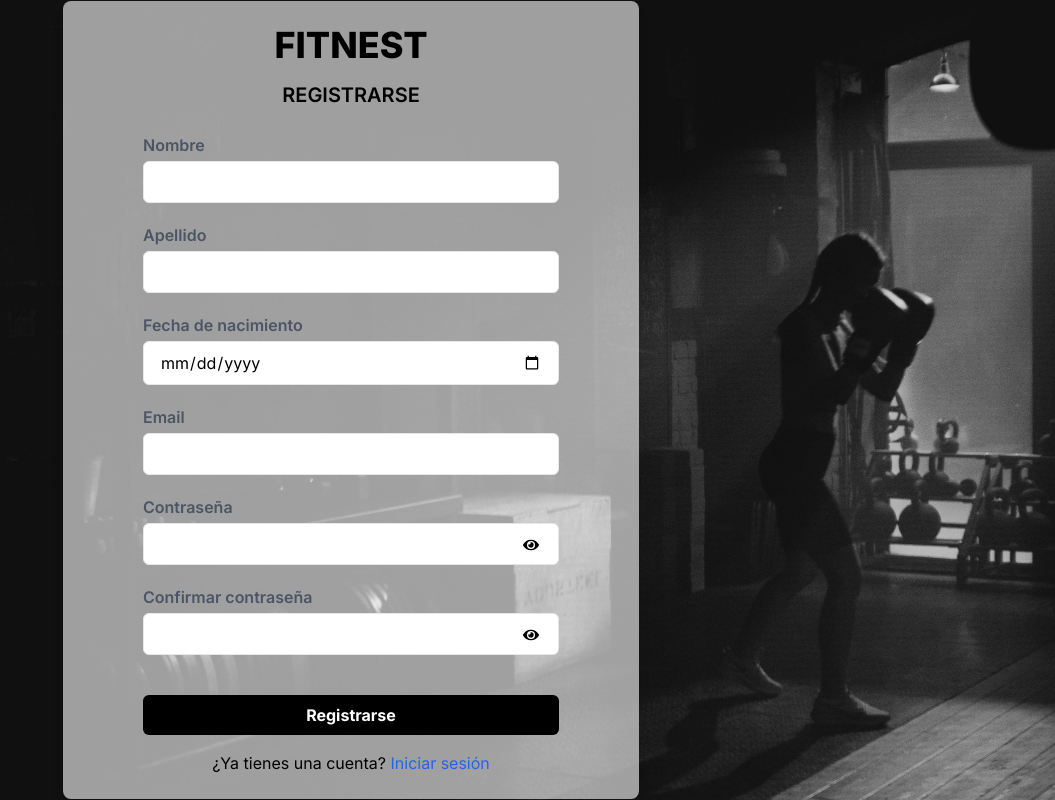
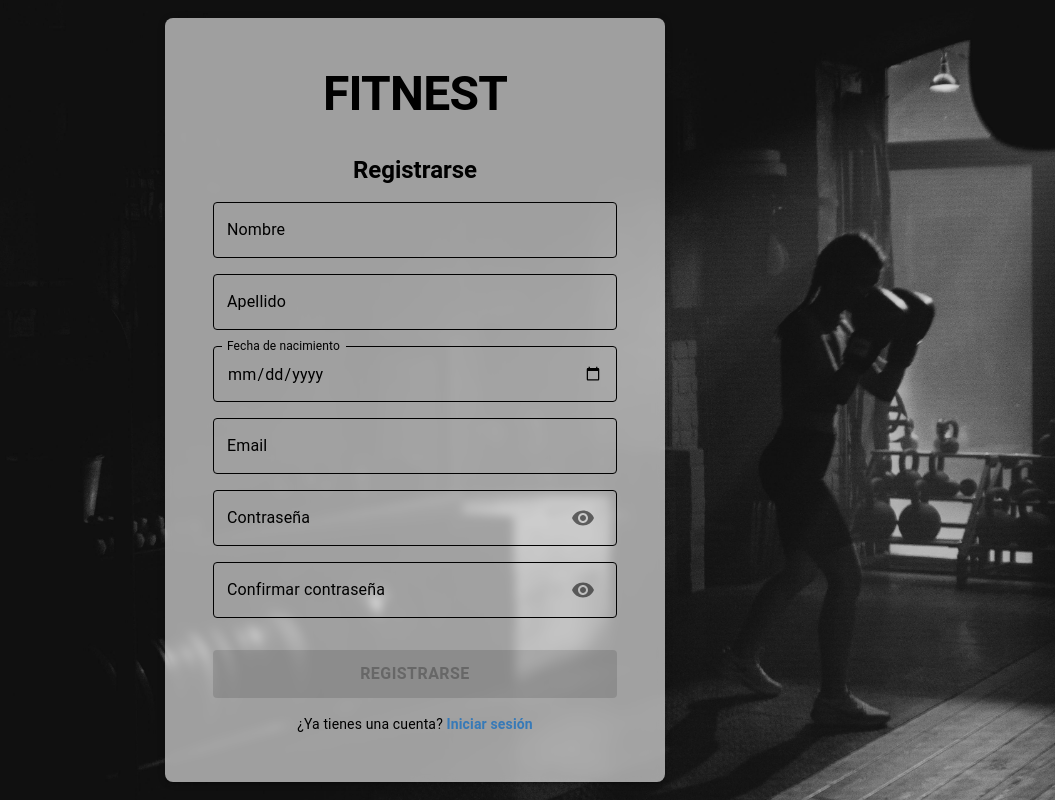
Before and after one commit to fitnestcorp/frontend, a Next.js app: page /registrarse in a window 1280 px wide. Shown: the whole page, without its empty margins (225-1280 px from the left). Built offline with nearby package versions, Linux system fonts and the light colour scheme; no server answers.

Commit message:
refactor: change tailwind to Material UI

```diff
--- a/src/app/(auth)/layout.tsx
+++ b/src/app/(auth)/layout.tsx
@@ -1,10 +1,11 @@
 import Image from 'next/image';
+import { Box, Container, Typography, Paper } from '@mui/material';
 
 export const AuthLayout = ({
 	children,
 }: Readonly<{ children: React.ReactNode }>) => {
 	return (
-		<div className='relative'>
+		<Box sx={{ position: 'relative', minHeight: '100vh' }}>
 			<Image
 				src={'/background/auth-background.jpg'}
 				alt="background image"
@@ -15,15 +16,45 @@ export const AuthLayout = ({
 					zIndex: -1,
 				}}
 			/>
-			<div className="flex items-center justify-start min-h-screen ms-72">
-				<div className="w-full max-w-xl px-20 p-6 bg-white/60 rounded-lg shadow-lg">
-					<h1 className="mb-4 text-4xl font-extrabold text-center">
+			<Container
+				sx={{
+					display: 'flex',
+					alignItems: 'center',
+					justifyContent: { xs: 'center', md: 'flex-start' },
+					minHeight: '100vh',
+					pl: { xs: 2, sm: 3, md: 9 },
+					pr: { xs: 2, sm: 3, md: 9 },
+				}}
+			>
+				<Paper
+					elevation={3}
+					sx={{
+						width: '100%',
+						maxWidth: '500px',
+						p: { xs: 3, sm: 6 },
+						mx: { xs: 2, sm: 'auto' },
+						backgroundColor: 'rgba(255, 255, 255, 0.6)',
+						borderRadius: 2,
+						backdropFilter: 'blur(5px)',
+					}}
+				>
+					<Typography
+						variant="h1"
+						component="h1"
+						sx={{
+							mb: 4,
+							fontSize: { xs: '2.5rem', sm: '3rem' },
+							fontWeight: 'bold',
+							textAlign: 'center',
+							color: 'text.secondary',
+						}}
+					>
 						FITNEST
-					</h1>
+					</Typography>
 					{children}
-				</div>
-			</div>
-		</div>
+				</Paper>
+			</Container>
+		</Box>
 	);
 };
 
--- /dev/null
+++ b/src/app/ThemeProviderWrapper.tsx
@@ -0,0 +1,15 @@
+'use client';
+import React from 'react';
+import { ThemeProvider, CssBaseline } from '@mui/material';
+import theme from './theme';
+
+const ThemeProviderWrapper = ({ children }: { children: React.ReactNode }) => {
+	return (
+		<ThemeProvider theme={theme}>
+			<CssBaseline />
+			{children}
+		</ThemeProvider>
+	);
+};
+
+export default ThemeProviderWrapper;
--- /dev/null
+++ b/src/app/theme.ts
@@ -0,0 +1,103 @@
+import { createTheme } from '@mui/material/styles';
+import { text } from 'stream/consumers';
+
+const theme = createTheme({
+	palette: {
+		primary: {
+			main: '#000000', // Black for primary color
+		},
+		secondary: {
+			main: '#ffffff', // White for secondary color
+		},
+		text: {
+			primary: '#ffffff', // White text color
+			secondary: '#000000', // Black text color
+		},
+		background: {
+			default: '#111111', // Dark background color
+			paper: '#ffffff', // White paper background
+		},
+	},
+	typography: {
+		// h1: {
+		// 	fontSize: '3rem',
+		// 	fontWeight: 700,
+		// 	color: '#ffffff', // White color for h1
+		// },
+		// h2: {
+		// 	fontSize: '2rem',
+		// 	fontWeight: 700,
+		// 	color: '#000000', // Black color for h2
+		// },
+		// body1: {
+		// 	fontSize: '1rem',
+		// 	color: '#000000', // Black color for body text
+		// },
+		// button: {
+		// 	textTransform: 'none',
+		// 	fontWeight: 700,
+		// 	color: '#ffffff', // White color for buttons
+		// },
+	},
+	components: {
+		MuiButton: {
+			styleOverrides: {
+				root: {
+					backgroundColor: '#000000',
+					color: '#ffffff',
+					'&:hover': {
+						backgroundColor: '#333333',
+					},
+				},
+			},
+		},
+		MuiTextField: {
+			styleOverrides: {
+				root: {
+					'& .MuiOutlinedInput-root': {
+						'& fieldset': {
+							borderColor: '#000000',
+						},
+						'&:hover fieldset': {
+							borderColor: '#333333',
+						},
+						'&.Mui-focused fieldset': {
+							borderColor: '#000000',
+						},
+					},
+					'& .MuiInputLabel-root.Mui-focused': {
+						color: '#000000',
+					},
+					'& .MuiInputBase-input': {
+						color: '#000000',
+					},
+					'& .MuiInputBase-root': {
+						// backgroundColor: '#ffffff',
+					},
+					// withour border
+					// '& .MuiOutlinedInput-notchedOutline': {
+					// 	border: 'none',
+					// },
+				},
+			},
+		},
+		MuiAppBar: {
+			styleOverrides: {
+				root: {
+					backgroundColor: '#000000',
+					color: '#ffffff',
+				},
+			},
+		},
+		MuiPaper: {
+			styleOverrides: {
+				root: {
+					backgroundColor: '#ffffff',
+					color: '#000000',
+				},
+			},
+		},
+	},
+});
+
+export default theme;
--- a/src/components/forms/LoginForm.tsx
+++ b/src/components/forms/LoginForm.tsx
@@ -1,19 +1,31 @@
 'use client';
 import { useState } from 'react';
-import Link from 'next/link';
+import NextLink from 'next/link';
 import { useRouter } from 'next/navigation';
-import { useForm } from 'react-hook-form';
+import { Controller, useForm } from 'react-hook-form';
 import { zodResolver } from '@hookform/resolvers/zod';
 import { z } from 'zod';
+import {
+	Grid,
+	TextField,
+	Button,
+	Typography,
+	Box,
+	Alert,
+	CircularProgress,
+	InputAdornment,
+	IconButton,
+	Link,
+} from '@mui/material';
 
 import { LoginSchema } from '@/schemas';
 import { useLoginUserMutation } from '@/store';
-import { PasswordInput } from '../ui/password-input/PasswordInput';
+import { Visibility, VisibilityOff } from '@mui/icons-material';
 
 export const LoginForm = () => {
 	const {
 		handleSubmit,
-		register,
+		control,
 		formState: { errors, isSubmitting, isDirty },
 	} = useForm<z.infer<typeof LoginSchema>>({
 		resolver: zodResolver(LoginSchema),
@@ -25,9 +37,9 @@ export const LoginForm = () => {
 
 	const router = useRouter();
 
-	const [succesfully, setSuccesfully] = useState('');
+	const [successfully, setSuccessfully] = useState('');
 	const [errorMap, setErrorMap] = useState('');
-	const [password, setPassword] = useState('');
+	const [passwordVisible, setPasswordVisible] = useState(false);
 
 	const [loginUser, { data, error }] = useLoginUserMutation();
 
@@ -42,86 +54,128 @@ export const LoginForm = () => {
 
 		if (!errorocurred && data) {
 			setErrorMap('');
-			setSuccesfully('Sesión iniciada correctamente');
+			setSuccessfully('Sesión iniciada correctamente');
 			router.push('/');
 		}
 	}
 	return (
-		<div className="fade-in">
-			<h2 className="mb-6 text-xl font-semibold text-center uppercase">
+		<Box>
+			<Typography
+				component="h1"
+				variant="h5"
+				textAlign="center"
+				gutterBottom
+				sx={{ color: 'text.secondary', fontWeight: 'bold', mb: 2 }}
+			>
 				Iniciar Sesión
-			</h2>
+			</Typography>
 			<form onSubmit={handleSubmit(onSubmit)}>
-				<div className="space-y-5">
-					<div className="relative space-y-1">
-						<label
-							htmlFor="email"
-							className="font-semibold text-gray-600"
+				<Grid container spacing={2}>
+					<Grid item xs={12}>
+						<Controller
+							name="email"
+							control={control}
+							render={({ field }) => (
+								<TextField
+									{...field}
+									label="Email"
+									variant="outlined"
+									fullWidth
+									error={!!errors.email}
+									helperText={errors.email?.message}
+								/>
+							)}
+						/>
+					</Grid>
+					<Grid item xs={12}>
+						<Controller
+							name="password"
+							control={control}
+							render={({ field }) => (
+								<TextField
+									{...field}
+									label="Contraseña"
+									type={passwordVisible ? 'text' : 'password'}
+									variant="outlined"
+									fullWidth
+									error={!!errors.password}
+									helperText={errors.password?.message}
+									InputProps={{
+										endAdornment: (
+											<InputAdornment position="end">
+												<IconButton
+													onClick={() =>
+														setPasswordVisible(
+															!passwordVisible
+														)
+													}
+												>
+													{passwordVisible ? (
+														<VisibilityOff />
+													) : (
+														<Visibility />
+													)}
+												</IconButton>
+											</InputAdornment>
+										),
+									}}
+								/>
+							)}
+						/>
+					</Grid>
+					<Grid item xs={12} sx={{ textAlign: 'left' }}>
+						<Link
+							href="/forgot-password"
+							style={{
+								color: '#377AB8',
+								fontWeight: 'bold',
+								textDecoration: 'none',
+								fontSize: '0.875rem',
+							}}
 						>
-							Email
-						</label>
-						<input
-							{...register('email', { required: true })}
-							type="email"
-							name="email"
-							className={`w-full px-4 py-2 border rounded-md focus:outline-none focus:ring-2 ${
-								errors?.email
-									? 'focus:ring-red-600'
-									: 'focus:ring-blue-600'
-							}`}
-						/>
-						{errors?.email && (
-							<span className="text-red-600 text-sm">
-								{errors?.email?.message}
-							</span>
+							¿Olvidaste la contraseña?
+						</Link>
+					</Grid>
+					<Grid item xs={12}>
+						{successfully && (
+							<Alert severity="success">{successfully}</Alert>
 						)}
-					</div>
-					<div className="relative space-y-1">
-						<PasswordInput
-							password={password}
-							setPassword={setPassword}
-							label="Contraseña"
-							className={`w-full px-4 py-2 border rounded-md focus:outline-none focus:ring-2 ${
-								errors?.password
-									? 'focus:ring-red-600'
-									: 'focus:ring-blue-600'
-							}`}
-							register={register('password', { required: true })}
-						/>
-						{errors?.password && (
-							<span className="text-red-600 text-sm">
-								{errors?.password?.message}
-							</span>
-						)}
-					</div>
-
-					{succesfully != '' && (
-						<div className="text-green-600 text-center font-bold mb-2 text-sm">
-							{succesfully}
-						</div>
-					)}
-					{errorMap != '' && (
-						<div className="text-red-600 text-center font-bold mb-2 text-sm">
-							{errorMap}
-						</div>
-					)}
-					<button
-						className="w-full py-2 pt-2 font-bold text-white bg-black rounded-md hover:bg-gray-800"
-						disabled={!isDirty || isSubmitting}
-					>
-						Iniciar Sesión
-					</button>
-				</div>
+						{errorMap && <Alert severity="error">{errorMap}</Alert>}
+					</Grid>
+					<Grid item xs={12}>
+						<Button
+							type="submit"
+							fullWidth
+							variant="contained"
+							disabled={!isDirty || isSubmitting}
+							endIcon={
+								isSubmitting && <CircularProgress size={20} />
+							}
+						>
+							Iniciar Sesión
+						</Button>
+					</Grid>
+				</Grid>
 			</form>
-			<p className="mt-4 text-center">
+			<Typography
+				variant="body2"
+				textAlign="center"
+				mt={2}
+				sx={{ color: 'text.secondary' }}
+			>
 				¿Aún no tienes cuenta?{' '}
 				<Link
 					href="/registrarse"
-					className="text-blue-600 hover:underline"
+					component={NextLink}
+					style={{
+						color: '#377AB8',
+						textDecoration: 'none',
+						fontWeight: 'bold',
+					}}
 				>
 					Crear cuenta
 				</Link>
-			</p>
-		</div>
+			</Typography>
+		</Box>
 	);
 };
--- a/src/components/forms/RegisterForm.tsx
+++ b/src/components/forms/RegisterForm.tsx
@@ -2,18 +2,29 @@
 import { useState } from 'react';
 import Link from 'next/link';
 import { useRouter } from 'next/navigation';
-import { useForm } from 'react-hook-form';
+import { Controller, useForm } from 'react-hook-form';
 import { zodResolver } from '@hookform/resolvers/zod';
 import { z } from 'zod';
+import {
+	Box,
+	Grid,
+	TextField,
+	Button,
+	Typography,
+	Alert,
+	CircularProgress,
+	IconButton,
+	InputAdornment,
+} from '@mui/material';
 
 import { RegisterSchema } from '@/schemas';
 import { useRegisterUserMutation } from '@/store';
-import { PasswordInput } from '../ui/password-input/PasswordInput';
+import { Visibility, VisibilityOff } from '@mui/icons-material';
 
 export const RegisterForm = () => {
 	const {
 		handleSubmit,
-		register,
+		control,
 		formState: { errors, isSubmitting, isDirty },
 	} = useForm<z.infer<typeof RegisterSchema>>({
 		resolver: zodResolver(RegisterSchema),
@@ -29,10 +40,10 @@ export const RegisterForm = () => {
 
 	const router = useRouter();
 
-	const [succesfully, setSuccesfully] = useState('');
+	const [successfully, setSuccessfully] = useState('');
 	const [errorMap, setErrorMap] = useState('');
-	const [password, setPassword] = useState('');
-	const [confirmPassword, setConfirmPassword] = useState('');
+	const [passwordVisible, setPasswordVisible] = useState(false);
+	const [confirmPasswordVisible, setConfirmPasswordVisible] = useState(false);
 
 	const [registerUser, { data, error }] = useRegisterUserMutation();
 
@@ -47,175 +58,218 @@ export const RegisterForm = () => {
 
 		if (!errorocurred && data) {
 			setErrorMap('');
-			setSuccesfully('Usuario registrado correctamente');
+			setSuccessfully('Usuario registrado correctamente');
 			router.push('/');
 		}
 	}
 
 	return (
-		<div className="fade-in">
-			<h2 className="mb-6 text-xl font-semibold text-center uppercase">
+		<Box>
+			<Typography
+				component="h1"
+				variant="h5"
+				textAlign="center"
+				gutterBottom
+				sx={{ color: 'text.secondary', fontWeight: 'bold', mb: 2 }}
+			>
 				Registrarse
-			</h2>
+			</Typography>
 			<form onSubmit={handleSubmit(onSubmit)}>
-				<div className="space-y-5">
-					<div className="relative space-y-1">
-						<label
-							htmlFor="firstName"
-							className="font-semibold text-gray-600"
+				<Grid container spacing={2}>
+					<Grid item xs={12}>
+						<Controller
+							name="firstName"
+							control={control}
+							render={({ field }) => (
+								<TextField
+									{...field}
+									label="Nombre"
+									variant="outlined"
+									fullWidth
+									error={!!errors.firstName}
+									helperText={errors.firstName?.message}
+								/>
+							)}
+						/>
+					</Grid>
+					<Grid item xs={12}>
+						<Controller
+							name="lastName"
+							control={control}
+							render={({ field }) => (
+								<TextField
+									{...field}
+									label="Apellido"
+									variant="outlined"
+									fullWidth
+									error={!!errors.lastName}
+									helperText={errors.lastName?.message}
+								/>
+							)}
+						/>
+					</Grid>
+					<Grid item xs={12}>
+						<Controller
+							name="birthDate"
+							control={control}
+							render={({ field }) => (
+								<TextField
+									{...field}
+									label="Fecha de nacimiento"
+									type="date"
+									variant="outlined"
+									fullWidth
+									InputLabelProps={{ shrink: true }}
+									error={!!errors.birthDate}
+									helperText={errors.birthDate?.message}
+								/>
+							)}
+						/>
+					</Grid>
+					<Grid item xs={12}>
+						<Controller
+							name="email"
+							control={control}
+							render={({ field }) => (
+								<TextField
+									{...field}
+									label="Email"
+									type="email"
+									variant="outlined"
+									fullWidth
+									error={!!errors.email}
+									helperText={errors.email?.message}
+								/>
+							)}
+						/>
+					</Grid>
+					<Grid item xs={12}>
+						<Controller
+							name="password"
+							control={control}
+							render={({ field }) => (
+								<TextField
+									{...field}
+									label="Contraseña"
+									type={passwordVisible ? 'text' : 'password'}
+									variant="outlined"
+									fullWidth
+									error={!!errors.password}
+									helperText={errors.password?.message}
+									InputProps={{
+										endAdornment: (
+											<InputAdornment position="end">
+												<IconButton
+													onClick={() =>
+														setPasswordVisible(
+															!passwordVisible
+														)
+													}
+												>
+													{passwordVisible ? (
+														<VisibilityOff />
+													) : (
+														<Visibility />
+													)}
+												</IconButton>
+											</InputAdornment>
+										),
+									}}
+								/>
+							)}
+						/>
+					</Grid>
+					<Grid item xs={12}>
+						<Controller
+							name="confirmPassword"
+							control={control}
+							render={({ field }) => (
+								<TextField
+									{...field}
+									label="Confirmar contraseña"
+									type={
+										confirmPasswordVisible
+											? 'text'
+											: 'password'
+									}
+									variant="outlined"
+									fullWidth
+									error={!!errors.confirmPassword}
+									helperText={errors.confirmPassword?.message}
+									InputProps={{
+										endAdornment: (
+											<InputAdornment position="end">
+												<IconButton
+													onClick={() =>
+														setConfirmPasswordVisible(
+															!confirmPasswordVisible
+														)
+													}
+												>
+													{confirmPasswordVisible ? (
+														<VisibilityOff />
+													) : (
+														<Visibility />
+													)}
+												</IconButton>
+											</InputAdornment>
+										),
+									}}
+								/>
+							)}
+						/>
+					</Grid>
+					<Grid item xs={12}>
+						{successfully && (
+							<Alert severity="success" sx={{ mb: 2 }}>
+								{successfully}
+							</Alert>
+						)}
+						{errorMap && (
+							<Alert severity="error" sx={{ mb: 2 }}>
+								{errorMap}
+							</Alert>
+						)}
+					</Grid>
+					<Grid item xs={12}>
+						<Button
+							type="submit"
+							fullWidth
+							variant="contained"
+							color="primary"
+							disabled={!isDirty || isSubmitting}
+							sx={{
+								height: 48,
+								fontSize: '1rem',
+								fontWeight: 'bold',
+							}}
+							endIcon={
+								isSubmitting && <CircularProgress size={20} />
+							}
 						>
-							Nombre
-						</label>
-						<input
-							{...register('firstName', { required: true })}
-							type="text"
-							name="firstName"
-							className={`w-full px-4 py-2 border rounded-md focus:outline-none focus:ring-2 ${
-								errors?.firstName
-									? 'focus:ring-red-600'
-									: 'focus:ring-blue-600'
-							}`}
-						/>
-						{errors?.firstName && (
-							<span className="text-red-600 text-sm">
-								{errors?.firstName?.message}
-							</span>
-						)}
-					</div>
-					<div className="relative space-y-1">
-						<label
-							htmlFor="lastName"
-							className="font-semibold text-gray-600"
-						>
-							Apellido
-						</label>
-						<input
-							{...register('lastName', { required: true })}
-							type="text"
-							name="lastName"
-							className={`w-full px-4 py-2 border rounded-md focus:outline-none focus:ring-2 ${
-								errors?.lastName
-									? 'focus:ring-red-600'
-									: 'focus:ring-blue-600'
-							}`}
-						/>
-						{errors?.lastName && (
-							<span className="text-red-600 text-sm">
-								{errors?.lastName?.message}
-							</span>
-						)}
-					</div>
-					<div className="relative space-y-1">
-						<label
-							htmlFor="birthDate"
-							className="font-semibold text-gray-600"
-						>
-							Fecha de nacimiento
-						</label>
-						<input
-							{...register('birthDate', { required: true })}
-							type="date"
-							name="birthDate"
-							className={`w-full px-4 py-2 border rounded-md focus:outline-none focus:ring-2 ${
-								errors?.birthDate
-									? 'focus:ring-red-600'
-									: 'focus:ring-blue-600'
-							}`}
-						/>
-						{errors?.birthDate && (
-							<span className="text-red-600 text-sm">
-								{errors?.birthDate?.message}
-							</span>
-						)}
-					</div>
-					<div className="relative space-y-1">
-						<label
-							htmlFor="email"
-							className="font-semibold text-gray-600"
-						>
-							Email
-						</label>
-						<input
-							{...register('email', { required: true })}
-							type="email"
-							name="email"
-							className={`w-full px-4 py-2 border rounded-md focus:outline-none focus:ring-2 ${
-								errors?.email
-									? 'focus:ring-red-600'
-									: 'focus:ring-blue-600'
-							}`}
-						/>
-						{errors?.email && (
-							<span className="text-red-600 text-sm">
-								{errors?.email?.message}
-							</span>
-						)}
-					</div>
-					<div className="relative space-y-1">
-						<PasswordInput
-							password={password}
-							setPassword={setPassword}
-							label="Contraseña"
-							className={`w-full px-4 py-2 border rounded-md focus:outline-none focus:ring-2 ${
-								errors?.password
-									? 'focus:ring-red-600'
-									: 'focus:ring-blue-600'
-							}`}
-							register={register('password', { required: true })}
-						/>
-						{errors?.password && (
-							<span className="text-red-600 text-sm">
-								{errors?.password?.message}
-							</span>
-						)}
-					</div>
-					<div className="relative space-y-1">
-						<PasswordInput
-							password={confirmPassword}
-							setPassword={setConfirmPassword}
-							label="Confirmar contraseña"
-							className={`w-full px-4 py-2 border rounded-md focus:outline-none focus:ring-2 ${
-								errors?.confirmPassword
-									? 'focus:ring-red-600'
-									: 'focus:ring-blue-600'
-							}`}
-							register={register('confirmPassword', {
-								required: true,
-							})}
-						/>
-						{errors?.confirmPassword && (
-							<span className="text-red-600 text-sm">
-								{errors?.confirmPassword?.message}
-							</span>
-						)}
-					</div>
-					{succesfully != '' && (
-						<div className="text-green-600 text-center font-bold mb-2 text-sm">
-							{succesfully}
-						</div>
-					)}
-					{errorMap != '' && (
-						<div className="text-red-600 text-center font-bold mb-2 text-sm">
-							{errorMap}
-						</div>
-					)}
-					<button
-						className="w-full py-2 pt-2 font-bold text-white bg-black rounded-md hover:bg-gray-800"
-						disabled={!isDirty || isSubmitting}
-					>
-						Registrarse
-					</button>
-				</div>
+							Registrarse
+						</Button>
+					</Grid>
+				</Grid>
 			</form>
-			<p className="mt-4 text-center">
+			<Typography
+				variant="body2"
+				textAlign="center"
+				mt={2}
+				sx={{ color: 'text.secondary' }}
+			>
 				¿Ya tienes una cuenta?{' '}
 				<Link
 					href="/iniciar-sesion"
-					className="text-blue-600 hover:underline"
+					style={{
+						color: '#377AB8',
+						textDecoration: 'none',
+						fontWeight: 'bold',
+					}}
 				>
 					Iniciar sesión
 				</Link>
-			</p>
-		</div>
+			</Typography>
+		</Box>
 	);
 };
```
Also changed, not shown: src/app/layout.tsx (+7 -2 lines).
